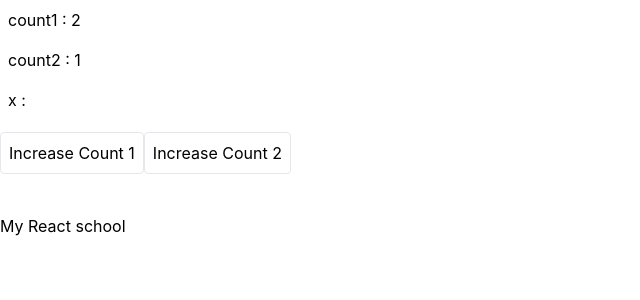
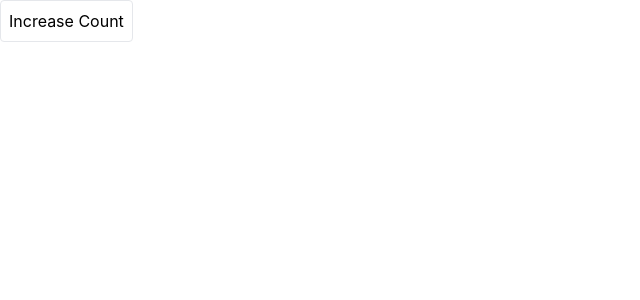
Before and after one commit to Tusharbhojani/my-react-app, a React (Create React App) app: page / in a window 1280 px wide. Shown: the top 300 px of the page, without its empty margins (0-640 px from the left). Built offline with nearby package versions, Linux system fonts and the light colour scheme.

Commit message:
add use screen hook

```diff
--- a/src/App.js
+++ b/src/App.js
@@ -10,6 +10,7 @@ import {
 import { SignupForm } from "./components/formik/FormikForm";
 import { FormikHookForm } from "./components/formik/FormikHookForm";
 import { LearnContext} from "./components/hook/LearnContext";
+import Component from "./components/hook/custom/Component";
 
 
 function App() {
@@ -24,8 +25,9 @@ function App() {
   return (
     <StudentsProvider>
       <div>
-        <LearnContext />
-        <h1>My React school</h1>
+        {/* <LearnContext /> */}
+        <Component />
+        {/* <h1>My React school</h1> */}
         {/* <SignupForm /> */}
         {/* <FormikHookForm/> */}
         {/* <StudentForm
--- /dev/null
+++ b/src/components/hook/custom/Component.js
@@ -0,0 +1,15 @@
+import React, { useState } from "react";
+import useScreen from "./useScreen";
+
+export default function Component() {
+  const [count, setCount] = useState(0);
+  const width = useScreen();
+  console.log({ width, count });
+  return (
+    <div>
+      <button className="border p-2 rounded" onClick={() => setCount((prev) => prev + 1)}>
+        Increase Count
+      </button>
+    </div>
+  );
+}
--- /dev/null
+++ b/src/components/hook/custom/useScreen.js
@@ -0,0 +1,23 @@
+import React, { useEffect, useState } from 'react'
+
+export default function useScreen() {
+    const [width, setWidth] = useState(window.innerWidth);
+
+    console.log("inside hooks", width);
+
+    useEffect(() => {
+
+        const handleResize = () => {
+            setWidth(window.innerWidth);
+        };
+
+        window.addEventListener('resize', handleResize);
+
+        return () => {
+            window.removeEventListener('resize', handleResize);
+        };
+
+    }, []);
+
+    return width;
+}
```
